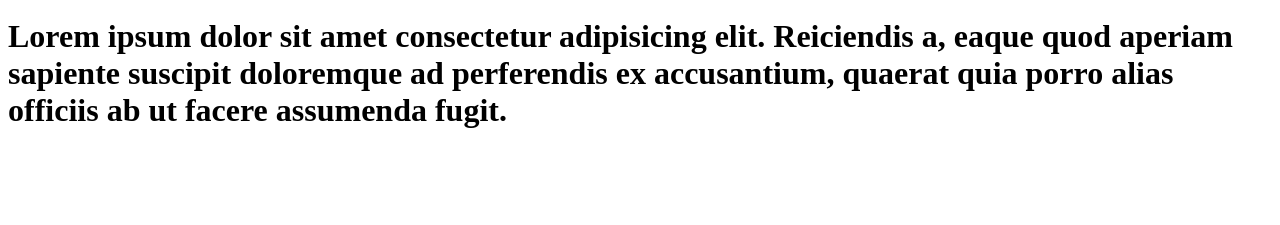
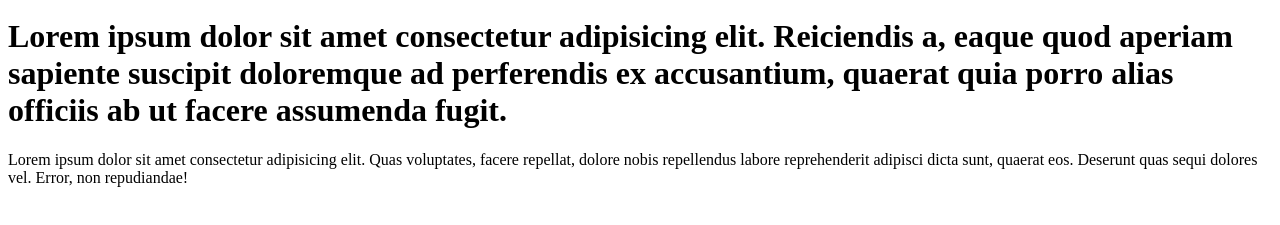
Before and after one commit to uwingabirejoselyne/Gym-Git-Exercise-Solutions, a plain HTML site: page home.html in a window 1280 px wide. Shown: the part 119-344 px from the top of the page. Drawn offline with Linux system fonts and the light colour scheme.

Commit message:
home.html change

```diff
--- a/home.html
+++ b/home.html
@@ -10,5 +10,6 @@
     <h1>Home page!</h1>
     <p>Lorem ipsum dolor sit amet consectetur adipisicing elit. Commodi similique recusandae aliquam, iste reiciendis sed illum placeat quod quasi at sit modi assumenda sint soluta a vel minus, dolore eius!</p>
     <h1>Lorem ipsum dolor sit amet consectetur adipisicing elit. Reiciendis a, eaque quod aperiam sapiente suscipit doloremque ad perferendis ex accusantium, quaerat quia porro alias officiis ab ut facere assumenda fugit.</h1>
+    <p>Lorem ipsum dolor sit amet consectetur adipisicing elit. Quas voluptates, facere repellat, dolore nobis repellendus labore reprehenderit adipisci dicta sunt, quaerat eos. Deserunt quas sequi dolores vel. Error, non repudiandae!</p>
 </body>
 </html>
```
